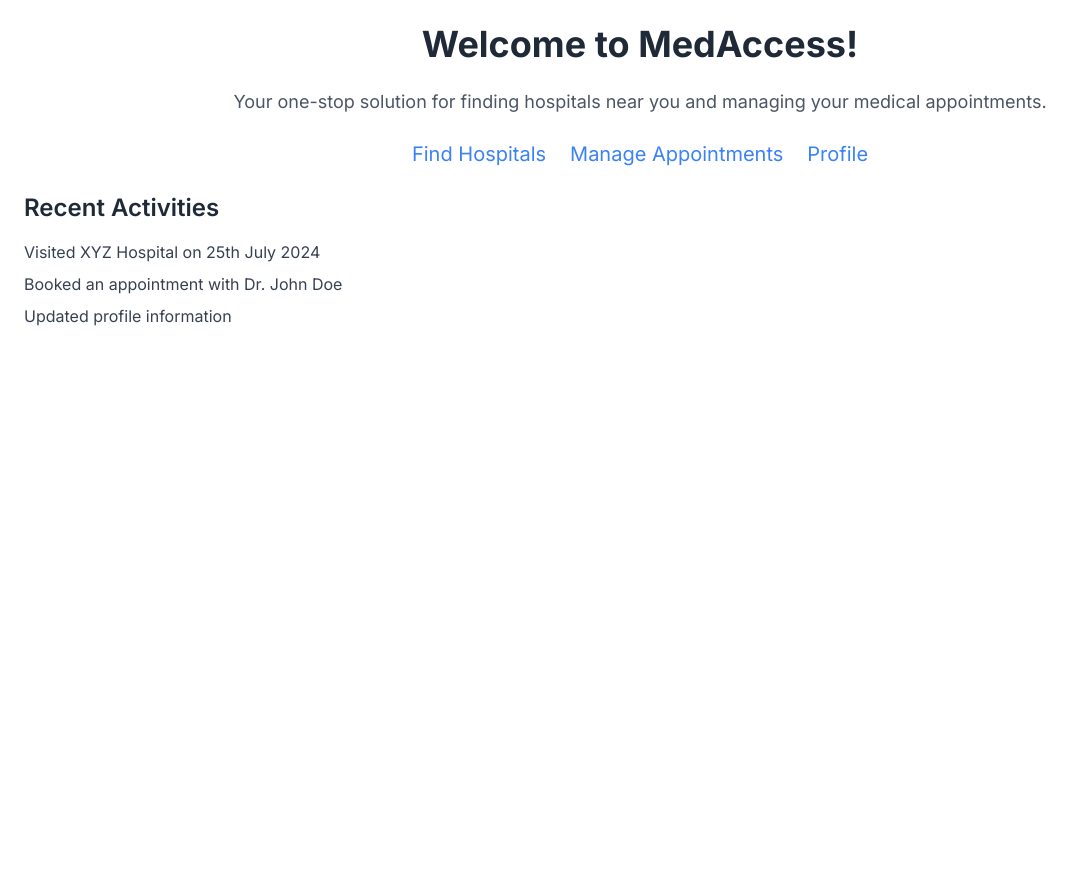
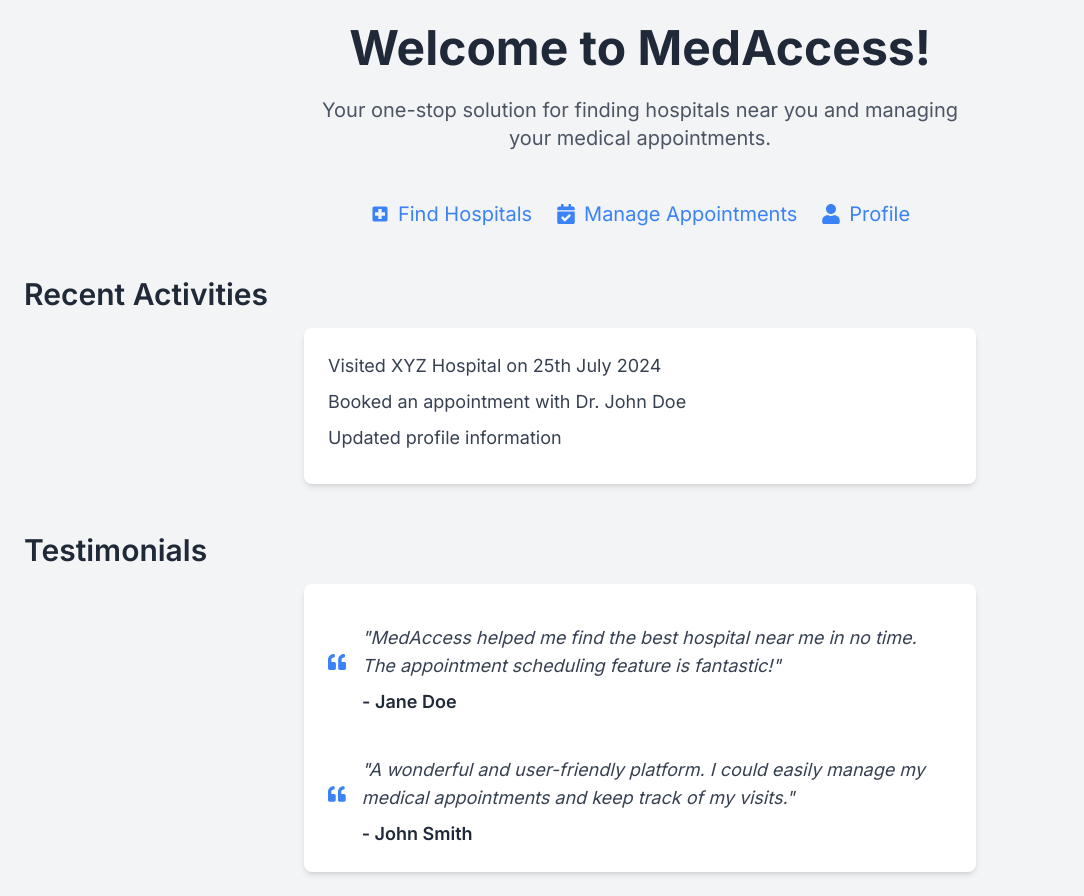
Before and after one commit to Okezedavid/MedAccess, a Next.js app: page /home in a window 1280 px wide. Shown: the whole page, without its empty margins (0-1084 px from the left). Before the commit the page ends 800 px from the top, so only its background shows below. Built offline with nearby package versions, Linux system fonts and the light colour scheme.

Commit message:
added some new features

```diff
--- a/src/app/Dashboard/page.jsx
+++ b/src/app/Dashboard/page.jsx
@@ -28,9 +28,9 @@ const Dashboard = () => {
   return (
     <div className="flex">
       <div
-        className={`h-screen bg-blue-100 text-white flex flex-col fixed ${
+        className={`h-screen bg-blue-100 text-white flex flex-col fixed top-0 left-0 ${
           isCollapsed ? "w-16 sm:w-20" : "w-48 sm:w-64"
-        } transition-all duration-300`}
+        } transition-all duration-300 z-40`}
       >
         <div className="flex items-center justify-between h-16 sm:h-20 border-b border-gray-700 px-2 sm:px-4">
           <Image
@@ -98,9 +98,9 @@ const Dashboard = () => {
           </ul>
 
           {/* Logout Button */}
-          <div className="p-2 sm:p-4 absolute bottom-0">
+          <div className="p-2 sm:p-4 absolute bottom-0 w-full">
             <Link href="/signin">
-              <button className="flex items-center space-x-2 block py-2 px-2 sm:py-2.5 sm:px-4 rounded transition duration-200 hover:bg-blue-300 cursor-pointer text-sm sm:text-base">
+              <button className="flex items-center space-x-2 block py-2 px-2 sm:py-2.5 sm:px-4 rounded transition duration-200 hover:bg-blue-300 cursor-pointer text-sm sm:text-base w-full text-left">
                 <FaSignOutAlt className="text-lg sm:text-xl text-gray-800" />
                 <span
                   className={`transition-opacity font-semibold px-2 sm:px-6 text-gray-800 duration-300 ${
@@ -114,7 +114,12 @@ const Dashboard = () => {
           </div>
         </nav>
       </div>
-      <div className="flex-grow ml-16 sm:ml-48 transition-all duration-300 relative">
+
+      <div
+        className={`flex-grow transition-all duration-300 ${
+          isCollapsed ? "ml-16 sm:ml-20" : "ml-48 sm:ml-64"
+        }`}
+      >
         <div
           className={`fixed top-4 ${
             isCollapsed ? "left-16 sm:left-28" : "left-48 sm:left-72"
@@ -131,19 +136,14 @@ const Dashboard = () => {
           )}
         </div>
 
-      </div>
-
-        <div className="flex justify-center ">
-         {/* WELCOME MESSAGE FOR THE USER WITH THEIR REGISTERED NAME */}
-         <h1 className="text-blue-500 py-4 text-lg  md:hidden text-semibold font-serif">MedAccess</h1>
-            <button className=" text-sm font-mono md:text-2xl -bottom-48 md:hidden relative -left-20 bg-blue-400 p-4 h-16 border-none rounded-md"  >Find Nearest Hospital</button>
-
-         <Image className="hidden md:block relative -left-24" src={dash} alt="dashboard" width={700} height={700} />
+        <div className="flex justify-center">
+          {/* WELCOME MESSAGE FOR THE USER WITH THEIR REGISTERED NAME */}
+          <h1 className="text-blue-500 py-4 relative -right-2 text-lg md:hidden text-semibold font-serif">MedAccess</h1>
 
 
+          <Image className="hidden md:block relative -left-24" src={dash} alt="dashboard" width={700} height={700} />
         </div>
-
-
+      </div>
     </div>
   );
 };
--- a/src/app/account/page.tsx
+++ b/src/app/account/page.tsx
@@ -1,11 +1,36 @@
-import react from 'react';
+import React from 'react';
+import { FaSignOutAlt } from 'react-icons/fa';
 import Link from 'next/link';
+import Image from 'next/image'; // Import Image component from Next.js
+import profile from "../../assets/imgs/profile.svg"; // Ensure this path is correct
 
-export default function Account (){
-    return (
-        <div>
-         <h2>Email Address:</h2>
-         <h2>Change Password</h2>
+export default function Account() {
+  return (
+   <div>
+    <h1 className='flex justify-center py-6 font-serif text-4xl'>Profile</h1>
+     <div className="flex flex-col md:flex-row items-center p-6 md:p-0 space-y-4 md:space-y-0">
+      <div className="hidden md:flex flex-col items-center justify-center w-full  md:w-2/4 space-y-4 h-screen relative -top-20">
+        <Image src={profile} alt="Profile" className="w-full h-auto" width={400} height={400} />
+      </div>
+      <div className="flex flex-col items-center justify-center w-full md:w-1/2 space-y-4 h-screen p-6 md:p-0 relative -top-40">
+
+        <div className="text-center space-y-2">
+          <h3 className="text-base md:text-xl py-2">John Doe</h3>
+          <h3 className="text-base md:text-xl text-gray-600 py-5">johndoe78@gmail.com</h3>
         </div>
-    )
-};
+        <div className="flex flex-col items-center space-y-4 ">
+          <button className="px-4 py-2 text-sm font-sans md:text-base relative -bottom-6 bg-blue-500 text-white rounded-xl shadow-md hover:bg-blue-600 ">
+            Change Password
+          </button>
+          <Link href="/signin">
+            <button className="flex items-center text-sm md:text-base px-16 py-2 bg-red-500 text-white rounded-xl shadow-md hover:bg-red-600  relative -bottom-10">
+              <FaSignOutAlt className="mr-2" />
+              Sign out
+            </button>
+          </Link>
+        </div>
+      </div>
+    </div>
+   </div>
+  );
+}
--- a/src/app/home/page.tsx
+++ b/src/app/home/page.tsx
@@ -1,23 +1,67 @@
 import React from 'react';
+import { FaHospitalAlt, FaCalendarCheck, FaUser, FaQuoteLeft } from 'react-icons/fa';
+import { MdLocalHospital } from 'react-icons/md';
 
 export default function Home() {
   return (
-    <div className="p-6 text-center">
-      <h1 className="text-4xl font-bold mb-6 text-gray-800">Welcome to MedAccess!</h1>
-      <p className="text-lg mb-6 text-gray-600">
-        Your one-stop solution for finding hospitals near you and managing your medical appointments.
-      </p>
-      <div className="flex justify-center mb-6 space-x-6">
-        <a href="/hospitals" className="text-blue-500 hover:underline text-xl">Find Hospitals</a>
-        <a href="/appointments" className="text-blue-500 hover:underline text-xl">Manage Appointments</a>
-        <a href="/profile" className="text-blue-500 hover:underline text-xl">Profile</a>
+    <div className="p-6 text-center bg-gray-100 min-h-screen">
+      <header className="mb-12">
+        <h1 className="text-3xl md:text-4xl lg:text-5xl font-bold mb-6 text-gray-800">
+          Welcome to MedAccess!
+        </h1>
+        <p className="text-base md:text-lg lg:text-xl mb-6 text-gray-600 max-w-2xl mx-auto">
+          Your one-stop solution for finding hospitals near you and managing your medical appointments.
+        </p>
+      </header>
+
+      <div className="flex flex-col sm:flex-row justify-center mb-12 space-y-4 sm:space-y-0 sm:space-x-4 md:space-x-6">
+        <p className="flex items-center text-blue-500 hover:underline text-base md:text-lg lg:text-xl">
+          <MdLocalHospital className="mr-2" /> Find Hospitals
+        </p>
+        <p className="flex items-center text-blue-500 hover:underline text-base md:text-lg lg:text-xl">
+          <FaCalendarCheck className="mr-2" /> Manage Appointments
+        </p>
+        <p className="flex items-center text-blue-500 hover:underline text-base md:text-lg lg:text-xl">
+          <FaUser className="mr-2" /> Profile
+        </p>
       </div>
-      <div className="text-left">
-        <h2 className="text-2xl font-semibold mb-4 text-gray-800">Recent Activities</h2>
-        <p className="mb-2 text-gray-700">Visited XYZ Hospital on 25th July 2024</p>
-        <p className="mb-2 text-gray-700">Booked an appointment with Dr. John Doe</p>
-        <p className="mb-2 text-gray-700">Updated profile information</p>
-      </div>
+
+      <section className="text-left mt-8 md:mt-12">
+        <h2 className="text-xl md:text-2xl lg:text-3xl font-semibold mb-4 text-gray-800">Recent Activities</h2>
+        <div className="bg-white shadow-md rounded-lg p-6 max-w-2xl mx-auto mb-12">
+          <p className="mb-2 text-gray-700 text-sm md:text-base lg:text-lg">Visited XYZ Hospital on 25th July 2024</p>
+          <p className="mb-2 text-gray-700 text-sm md:text-base lg:text-lg">Booked an appointment with Dr. John Doe</p>
+          <p className="mb-2 text-gray-700 text-sm md:text-base lg:text-lg">Updated profile information</p>
+        </div>
+      </section>
+
+      <section className="text-left mt-8 md:mt-12">
+        <h2 className="text-xl md:text-2xl lg:text-3xl font-semibold mb-4 text-gray-800">Testimonials</h2>
+        <div className="bg-white shadow-md rounded-lg p-6 max-w-2xl mx-auto">
+          <div className="mb-6">
+            <div className="flex items-center">
+              <FaQuoteLeft className="text-blue-500 text-2xl md:text-3xl" />
+              <div className="ml-4">
+                <p className="text-gray-700 italic mt-4 text-sm md:text-base lg:text-lg">
+                  "MedAccess helped me find the best hospital near me in no time. The appointment scheduling feature is fantastic!"
+                </p>
+                <p className="text-gray-800 font-semibold mt-2 text-sm md:text-base lg:text-lg">- Jane Doe</p>
+              </div>
+            </div>
+          </div>
+          <div>
+            <div className="flex items-center">
+              <FaQuoteLeft className="text-blue-500 text-2xl md:text-3xl" />
+              <div className="ml-4">
+                <p className="text-gray-700 italic mt-4 text-sm md:text-base lg:text-lg">
+                  "A wonderful and user-friendly platform. I could easily manage my medical appointments and keep track of my visits."
+                </p>
+                <p className="text-gray-800 font-semibold mt-2 text-sm md:text-base lg:text-lg">- John Smith</p>
+              </div>
+            </div>
+          </div>
+        </div>
+      </section>
     </div>
   );
 }
--- a/src/app/hospitals/page.tsx
+++ b/src/app/hospitals/page.tsx
@@ -1,13 +1,55 @@
-import react from 'react';
+import React from 'react';
+import Image from 'next/image'; // Import Image from next/image for optimized images
+import surgery from "../../assets/imgs/surgery.jpg";
 
-export default function Hospitals () {
+export default function Hospitals() {
     return (
-         <div>
-           <select name="" id="">
-                <option value="1">select state</option>
-                <option value="Lagos, Ikeja">Lagos, Ikeja</option>
-                <option value="Plateau, Jos">Platea, Jos</option>
-           </select>
-         </div>
-    )
+        <div>
+            <h1 className='py-8 text-base md:text-3xl flex justify-center font-semibold font-serif '>Search for Hospitals here</h1>
+
+            {/* Image Container */}
+            <div className="relative h-32 sm:h-40 md:h-48 lg:h-56">
+                <Image
+                    src={surgery}
+                    alt="Surgery"
+                    layout="fill" // Ensure the image fills the container
+                    objectFit="cover" // Make sure the image covers the container without distortion
+                    className="absolute inset-0"
+                />
+            </div>
+
+            {/* Content Below the Image */}
+            <div className="p-4">
+            <select>
+                 <option value="all">Select Region</option>
+                  <option value="lagos">Lagos</option>
+                  <option value="abuja">Abuja</option>
+                  <option value="ogun">Ogun</option>
+                  <option value="osun">Osun</option>
+                  <option value="oyo">Oyo</option>
+                  <option value="ondo">Ondo</option>
+                  <option value="ekiti">Ekiti</option>
+                  <option value="anambra">Anambra</option>
+                  <option value="bauchi">Bauchi</option>
+                  <option value="jos">Jos</option>
+                  <option value="rivers">Rivers</option>
+                  <option value="taraba">Taraba</option>
+                  <option value="sokoto">Sokoto</option>
+                  <option value="adamawa">Adamawa</option>
+                  <option value="abia">Abia</option>
+                  <option value="enugu">Enugu</option>
+                  <option value="uyo">Uyo</option>
+                  <option value="benue">Benue</option>
+                  <option value="delta">Delta</option>
+                  <option value="imo">Imo</option>
+                  <option value="kwara">Kwara</option>
+                  <option value="niger">Niger</option>
+                  <option value="kano">Kano</option>
+                  <option value="kaduna">Kaduna</option>
+                  <option value="calabar">Calabar</option>
+                  <option value="ebonyi">Ebonyi</option>
+               </select>
+            </div>
+        </div>
+    );
 }
```
Also changed, not shown: src/assets/imgs/profile.svg (added), src/assets/imgs/surgery.jpg (added).
